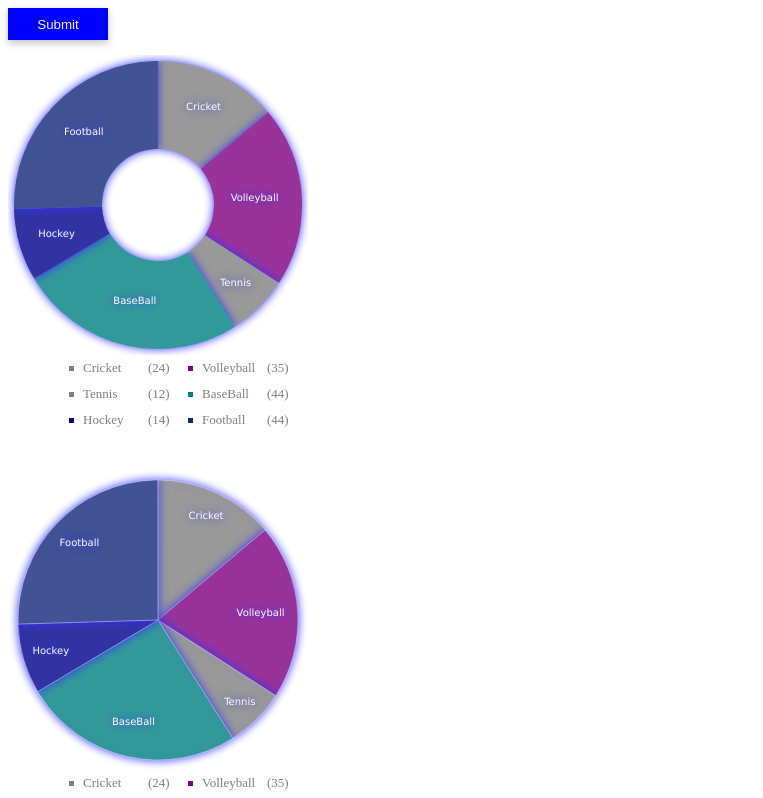
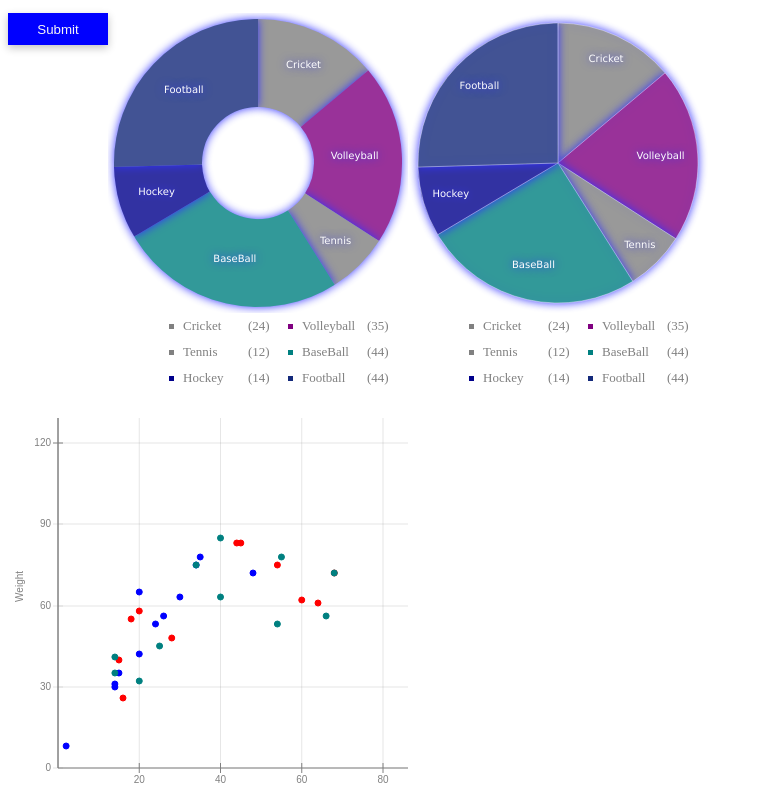
Before and after one commit to rajhseg/React-Controls-Typescript, a React (Create React App) app in the folder react-controls-typescript/: page / in a window 1280 px wide. Shown: the top 798 px of the page, without its empty margins (0-763 px from the left). Built offline with nearby package versions, Linux system fonts and the light colour scheme.

Commit message:
host css
host css

```diff
--- a/react-controls-typescript/src/RButton/RButton.css
+++ b/react-controls-typescript/src/RButton/RButton.css
@@ -1,3 +1,9 @@
+.host {
+    display: inline-block;
+    vertical-align: top;
+    margin-top: 5px;
+    margin-bottom: 5px;
+}
 
 .btn{
     cursor: pointer;
--- a/react-controls-typescript/src/RButton/RButton.tsx
+++ b/react-controls-typescript/src/RButton/RButton.tsx
@@ -47,6 +47,7 @@ const RButton = forwardRef<RButtonRef, Props>(({
 
     return (
         <>
+        <div className="host">
         <button ref={bRef} id={compId} className="btn" disabled={IsDisabled}
                 onClick={(e) => ButtonClick(e)} type={ButtonType}
                 style={{'height': ButtonHeight,
@@ -56,6 +57,7 @@ const RButton = forwardRef<RButtonRef, Props>(({
                         'border': '1px solid '+BackgroundColor}}>
             {children}
         </button>
+        </div>
         </>
     );
 });
--- a/react-controls-typescript/src/RDonutChart/RDonutChart.css
+++ b/react-controls-typescript/src/RDonutChart/RDonutChart.css
@@ -1,10 +1,10 @@
 
 .host{
     width: fit-content;
-    margin-top: 15px;
-    margin-bottom: 15px;
-    display: flex;
-    width: fit-content;
+    margin-top: 5px;
+    margin-bottom: 5px;
+    display: inline-block;
+    vertical-align: top;
 }
 
 .data {
--- a/react-controls-typescript/src/RPieChart/RPieChart.css
+++ b/react-controls-typescript/src/RPieChart/RPieChart.css
@@ -1,10 +1,10 @@
 
 .host {
     width: fit-content;
-    margin-top: 15px;
-    margin-bottom: 15px;
-    display: flex;
-    width: fit-content;
+    margin-top: 5px;
+    margin-bottom: 5px;
+    display: inline-block;
+    vertical-align: top;
 }
 
 .data {
--- a/react-controls-typescript/src/RScatterChart/RScatterChart.css
+++ b/react-controls-typescript/src/RScatterChart/RScatterChart.css
@@ -1,10 +1,10 @@
 
 .host {
     width: fit-content;
-    margin-top: 15px;
-    margin-bottom: 15px;
-    display: flex;
-    width: fit-content;
+    margin-top: 5px;
+    margin-bottom: 5px;
+    display: inline-block;
+    vertical-align: top;
 }
 
 
--- /dev/null
+++ b/react-controls-typescript/src/RTextbox/RTextbox.css
@@ -0,0 +1,66 @@
+
+
+
+.txtbox {
+    width:200px;
+    height: 30px;
+    background: white;
+    cursor: pointer;
+    border: none;
+    border-bottom-width: 2px;
+    border-bottom-style: solid;
+    box-shadow: rgba(0, 0, 0, 0.24) 0px 3px 8px;
+    outline: none;
+    align-content: center;
+    align-items: center;
+    text-align: left;
+    vertical-align: middle;
+    position: relative;
+    padding: 4px;
+    padding-left: 7px;
+    padding-right: 7px;
+}
+
+.txtbox:focus::placeholder {
+    color:transparent;
+}
+
+.txtbox:focus{
+    border-bottom: 2px solid lightblue;
+}
+
+.span {
+    position: relative;
+    top: -5px;
+    /* color: blue; */
+    /* width:200px; */
+}
+
+.host{
+    width: fit-content;
+    margin-top:5px;
+    margin-bottom: 5px;
+    display: inline-block;
+    vertical-align: top;
+}
+
+.txtroot{
+    cursor: pointer;
+    display: flex;
+    width: fit-content;
+    flex-direction: column;
+}
+
+::-webkit-scrollbar {
+    width: 0.4em;;
+    height: 0.4em;;
+  }
+
+  ::-webkit-scrollbar-track {
+    background-color: #bdbbbb;
+  }
+
+  ::-webkit-scrollbar-thumb {
+    background-color: #5e5e5e;
+    border-radius: 10px;
+  }
```
Also changed, not shown: react-controls-typescript/src/Services/ThemeContext.tsx (added, +9 -0 lines), react-controls-typescript/src/RTextbox/RTextbox.jsx (added).
